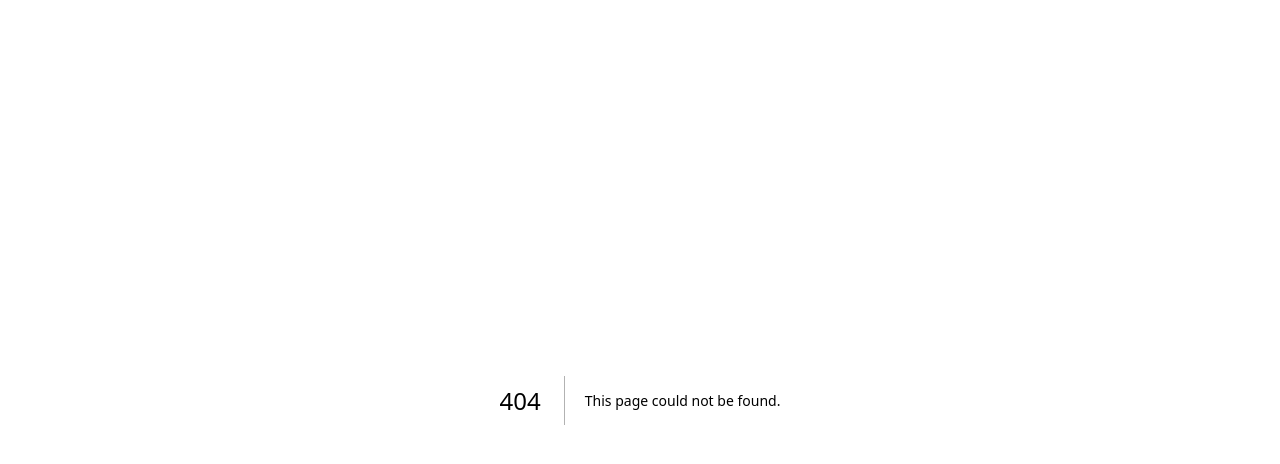
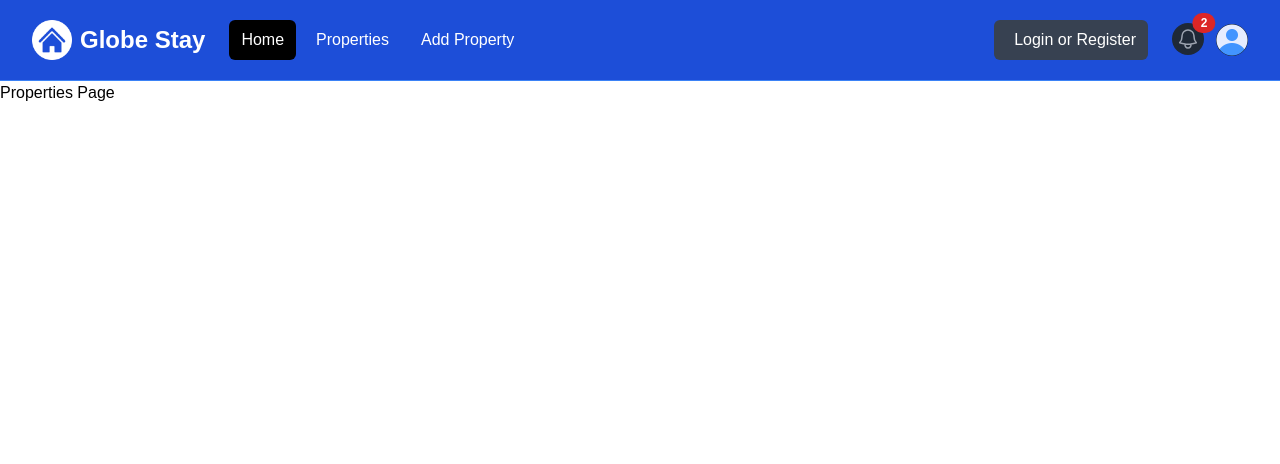
Before and after one commit to TaylorDJones11/GlobeStay, a Next.js app: page /properties in a window 1280 px wide. Before the commit this address had no page. Shown: the top 464 px of the page. Built offline with nearby package versions, Linux system fonts and the light colour scheme.

Commit message:
adding navbar

```diff
--- a/app/layout.jsx
+++ b/app/layout.jsx
@@ -1,4 +1,5 @@
 // entry point to Nextjs application
+import Navbar from '@/components/Navbar';
 import '@/assets/styles/globals.css';
 
 export const metadata = {
@@ -11,6 +12,7 @@
   return (
     <html>
       <body>
+        <Navbar />
         <main>{children}</main>
       </body>
     </html>
--- a/app/page.jsx
+++ b/app/page.jsx
@@ -1,5 +1,12 @@
+import Link from 'next/link';
+
 const HomePage = () => {
-  return <div className='text-2xl'>HomePage</div>;
+  return (
+    <div>
+      <h1 className='text-3xl'>Welcome</h1>
+      <Link href='/properties'>Go to Properties</Link>
+    </div>
+  );
 };
 
 export default HomePage;
--- /dev/null
+++ b/app/properties/[id]/page.jsx
@@ -0,0 +1,5 @@
+const AddPropertyPage = () => {
+  return <div>Property Page</div>;
+};
+
+export default AddPropertyPage;
--- /dev/null
+++ b/app/properties/add/page.jsx
@@ -0,0 +1,5 @@
+const AddPropertyPage = () => {
+  return <div> Add Property Page</div>;
+};
+
+export default AddPropertyPage;
--- /dev/null
+++ b/app/properties/page.jsx
@@ -0,0 +1,5 @@
+const PropertiesPage = () => {
+  return <div>Properties Page</div>;
+};
+
+export default PropertiesPage;
--- /dev/null
+++ b/components/Navbar.jsx
@@ -0,0 +1,203 @@
+import Image from 'next/image';
+import logo from '@/assets/images/logo-white.png';
+import profileDefault from '@/assets/images/profile.png';
+
+const Navbar = () => {
+  return (
+    <nav className='bg-blue-700 border-b border-blue-500'>
+      <div className='mx-auto max-w-7xl px-2 sm:px-6 lg:px-8'>
+        <div className='relative flex h-20 items-center justify-between'>
+          <div className='absolute inset-y-0 left-0 flex items-center md:hidden'>
+            {/* <!-- Mobile menu button--> */}
+            <button
+              type='button'
+              id='mobile-dropdown-button'
+              className='relative inline-flex items-center justify-center rounded-md p-2 text-gray-400 hover:bg-gray-700 hover:text-white focus:outline-none focus:ring-2 focus:ring-inset focus:ring-white'
+              aria-controls='mobile-menu'
+              aria-expanded='false'
+            >
+              <span className='absolute -inset-0.5'></span>
+              <span className='sr-only'>Open main menu</span>
+              <svg
+                className='block h-6 w-6'
+                fill='none'
+                viewBox='0 0 24 24'
+                strokeWidth='1.5'
+                stroke='currentColor'
+                aria-hidden='true'
+              >
+                <path
+                  strokeLinecap='round'
+                  strokeLinejoin='round'
+                  d='M3.75 6.75h16.5M3.75 12h16.5m-16.5 5.25h16.5'
+                />
+              </svg>
+            </button>
+          </div>
+
+          <div className='flex flex-1 items-center justify-center md:items-stretch md:justify-start'>
+            {/* <!-- Logo --> */}
+            <a className='flex flex-shrink-0 items-center' href='/index.html'>
+              <Image className='h-10 w-auto' src={logo} alt='PropertyPulse' />
+
+              <span className='hidden md:block text-white text-2xl font-bold ml-2'>
+                Globe Stay
+              </span>
+            </a>
+            {/* <!-- Desktop Menu Hidden below md screens --> */}
+            <div className='hidden md:ml-6 md:block'>
+              <div className='flex space-x-2'>
+                <a
+                  href='/index.html'
+                  className='text-white bg-black hover:bg-gray-900 hover:text-white rounded-md px-3 py-2'
+                >
+                  Home
+                </a>
+                <a
+                  href='/properties.html'
+                  className='text-white hover:bg-gray-900 hover:text-white rounded-md px-3 py-2'
+                >
+                  Properties
+                </a>
+                <a
+                  href='/add-property.html'
+                  className='text-white hover:bg-gray-900 hover:text-white rounded-md px-3 py-2'
+                >
+                  Add Property
+                </a>
+              </div>
+            </div>
+          </div>
+
+          {/* <!-- Right Side Menu (Logged Out) --> */}
+          <div className='hidden md:block md:ml-6'>
+            <div className='flex items-center'>
+              <button className='flex items-center text-white bg-gray-700 hover:bg-gray-900 hover:text-white rounded-md px-3 py-2'>
+                <i className='fa-brands fa-google text-white mr-2'></i>
+                <span>Login or Register</span>
+              </button>
+            </div>
+          </div>
+
+          {/* <!-- Right Side Menu (Logged In) --> */}
+          <div className='absolute inset-y-0 right-0 flex items-center pr-2 md:static md:inset-auto md:ml-6 md:pr-0'>
+            <a href='messages.html' className='relative group'>
+              <button
+                type='button'
+                className='relative rounded-full bg-gray-800 p-1 text-gray-400 hover:text-white focus:outline-none focus:ring-2 focus:ring-white focus:ring-offset-2 focus:ring-offset-gray-800'
+              >
+                <span className='absolute -inset-1.5'></span>
+                <span className='sr-only'>View notifications</span>
+                <svg
+                  className='h-6 w-6'
+                  fill='none'
+                  viewBox='0 0 24 24'
+                  strokeWidth='1.5'
+                  stroke='currentColor'
+                  aria-hidden='true'
+                >
+                  <path
+                    strokeLinecap='round'
+                    strokeLinejoin='round'
+                    d='M14.857 17.082a23.848 23.848 0 005.454-1.31A8.967 8.967 0 0118 9.75v-.7V9A6 6 0 006 9v.75a8.967 8.967 0 01-2.312 6.022c1.733.64 3.56 1.085 5.455 1.31m5.714 0a24.255 24.255 0 01-5.714 0m5.714 0a3 3 0 11-5.714 0'
+                  />
+                </svg>
+              </button>
+              <span className='absolute top-0 right-0 inline-flex items-center justify-center px-2 py-1 text-xs font-bold leading-none text-white transform translate-x-1/2 -translate-y-1/2 bg-red-600 rounded-full'>
+                2
+                {/* <!-- Replace with the actual number of notifications --> */}
+              </span>
+            </a>
+            {/* <!-- Profile dropdown button --> */}
+            <div className='relative ml-3'>
+              <div>
+                <button
+                  type='button'
+                  className='relative flex rounded-full bg-gray-800 text-sm focus:outline-none focus:ring-2 focus:ring-white focus:ring-offset-2 focus:ring-offset-gray-800'
+                  id='user-menu-button'
+                  aria-expanded='false'
+                  aria-haspopup='true'
+                >
+                  <span className='absolute -inset-1.5'></span>
+                  <span className='sr-only'>Open user menu</span>
+                  <Image
+                    className='h-8 w-8 rounded-full'
+                    src={profileDefault}
+                    alt=''
+                  />
+                </button>
+              </div>
+
+              {/* <!-- Profile dropdown --> */}
+              <div
+                id='user-menu'
+                className='hidden absolute right-0 z-10 mt-2 w-48 origin-top-right rounded-md bg-white py-1 shadow-lg ring-1 ring-black ring-opacity-5 focus:outline-none'
+                role='menu'
+                aria-orientation='vertical'
+                aria-labelledby='user-menu-button'
+                tabIndex='-1'
+              >
+                <a
+                  href='/profile.html'
+                  className='block px-4 py-2 text-sm text-gray-700'
+                  role='menuitem'
+                  tabIndex='-1'
+                  id='user-menu-item-0'
+                >
+                  Your Profile
+                </a>
+                <a
+                  href='/saved-properties.html'
+                  className='block px-4 py-2 text-sm text-gray-700'
+                  role='menuitem'
+                  tabIndex='-1'
+                  id='user-menu-item-2'
+                >
+                  Saved Properties
+                </a>
+                <button
+                  className='block px-4 py-2 text-sm text-gray-700'
+                  role='menuitem'
+                  tabIndex='-1'
+                  id='user-menu-item-2'
+                >
+                  Sign Out
+                </button>
+              </div>
+            </div>
+          </div>
+        </div>
+      </div>
+
+      {/* <!-- Mobile menu, show/hide based on menu state. --> */}
+      <div className='hidden' id='mobile-menu'>
+        <div className='space-y-1 px-2 pb-3 pt-2'>
+          <a
+            href='/index.html'
+            className='bg-black text-white block rounded-md px-3 py-2 text-base font-medium'
+          >
+            Home
+          </a>
+          <a
+            href='/properties.html'
+            className='text-white block rounded-md px-3 py-2 text-base font-medium'
+          >
+            Properties
+          </a>
+          <a
+            href='/add-property.html'
+            className='text-white block rounded-md px-3 py-2 text-base font-medium'
+          >
+            Add Property
+          </a>
+          <button className='flex items-center text-white bg-gray-700 hover:bg-gray-900 hover:text-white rounded-md px-3 py-2 my-5'>
+            <i className='fa-brands fa-google mr-2'></i>
+            <span>Login or Register</span>
+          </button>
+        </div>
+      </div>
+    </nav>
+  );
+};
+
+export default Navbar;
```
